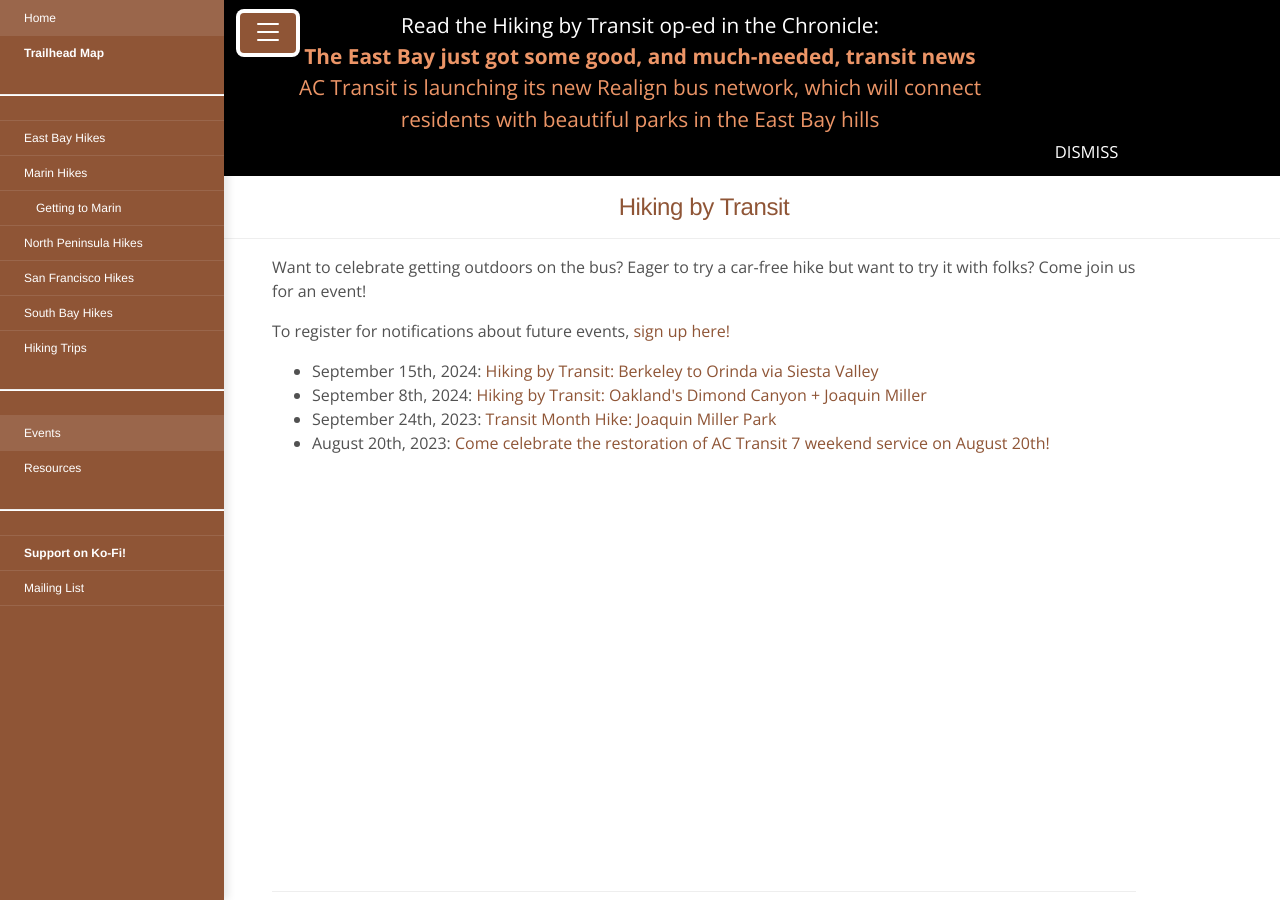
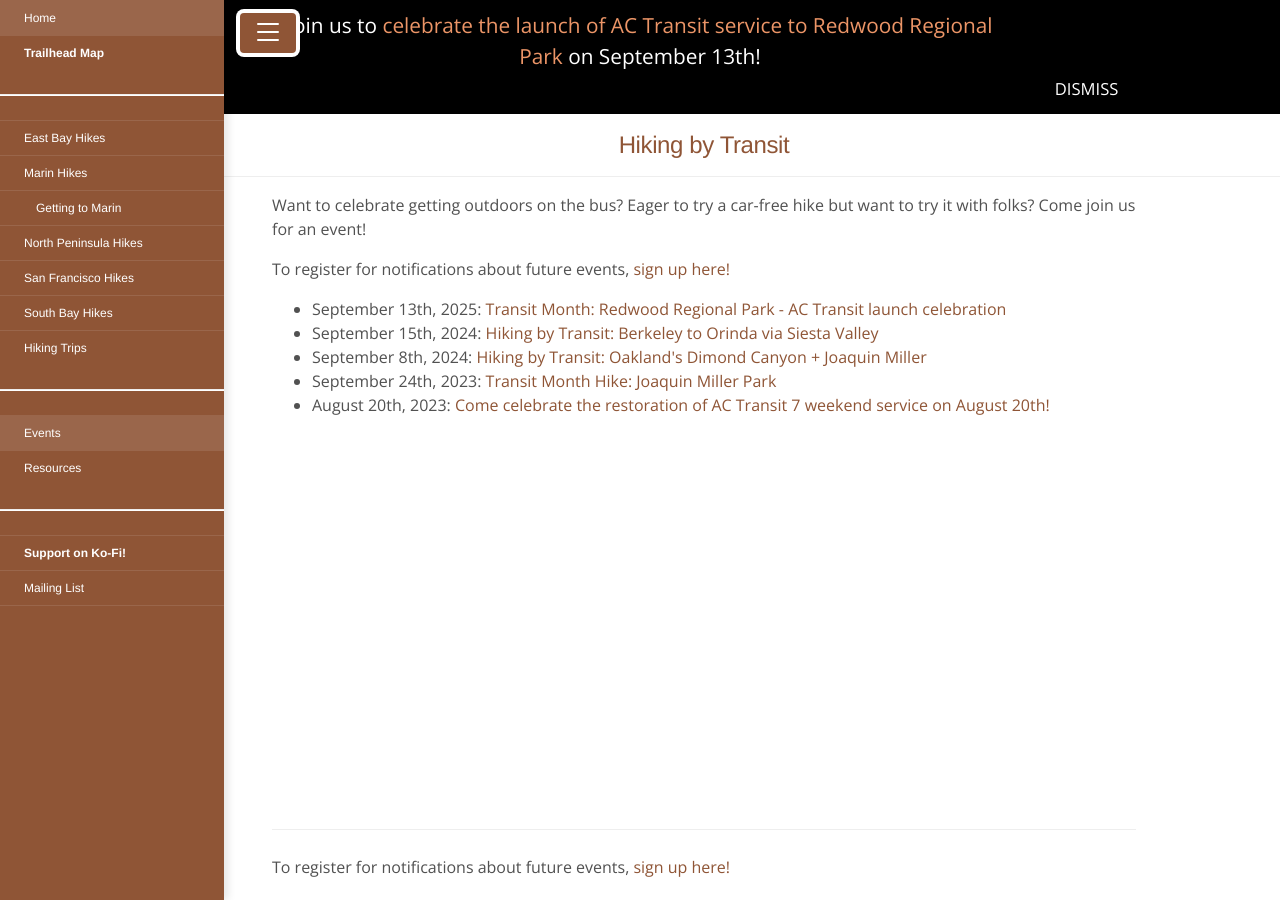
Before and after one commit to tschuy/hiking-by-transit, a Jekyll site: the page built from events.md, in a window 1280 px wide and 900 px high. Built offline with Jekyll 4.4.1, drawn with Linux system fonts in a browser that asks for light colours.

Commit message:
events: add redwood regional event (w/ promo)

```diff
--- a/_includes/promo.html
+++ b/_includes/promo.html
@@ -3,11 +3,9 @@
     <div id="sidebar-toggle-phantom">
     </div>
     <div id="promo-interior">
-        <!--
-        Consider supporting the site <a href="https://ko-fi.com/hikingbytransit">on my new Ko-Fi</a>!<br>
-        Or, sign up for <a href="https://docs.google.com/forms/d/e/1FAIpQLSdAlFGvGSKRyt6ri-lLNEvcCkrHgNATMYvdxIZw-bfXFIZOHg/viewform?entry.839337160=Emails+about+upcoming+transit-accessible+hike+events">emails about events</a>!
-        -->
-        Read the Hiking by Transit op-ed in the Chronicle:<br><a href="https://www.sfchronicle.com/opinion/openforum/article/ac-transit-realign-bus-20786817.php" target="_blank"><b>The East Bay just got some good, and much-needed, transit news</b><br>AC Transit is launching its new Realign bus network, which will connect residents with beautiful parks in the East Bay hills</a>
+        <!-- Consider supporting the site <a href="https://ko-fi.com/hikingbytransit">on my new Ko-Fi</a>!<br>
+        Or, sign up for <a href="https://docs.google.com/forms/d/e/1FAIpQLSdAlFGvGSKRyt6ri-lLNEvcCkrHgNATMYvdxIZw-bfXFIZOHg/viewform?entry.839337160=Emails+about+upcoming+transit-accessible+hike+events">emails about events</a>!</div> -->
+        Join us to <a href="https://lu.ma/jcoyi4eq">celebrate the launch of AC Transit service to Redwood Regional Park</a> on September 13th!
     </div>
-    <div id="promo-dismiss"><a href="#" onclick="dismissPromo('Sun, 10 Aug 2025 09:00:00 UTC'); return false;">DISMISS</a></div>
+    <div id="promo-dismiss"><a href="#" onclick="dismissPromo('Sat, 27 Sep 2025 09:00:00 UTC'); return false;">DISMISS</a></div>
 </div>
```
Also changed, not shown: events/2025-09-13-transit-month-redwood.md (added, +14 -0 lines).
